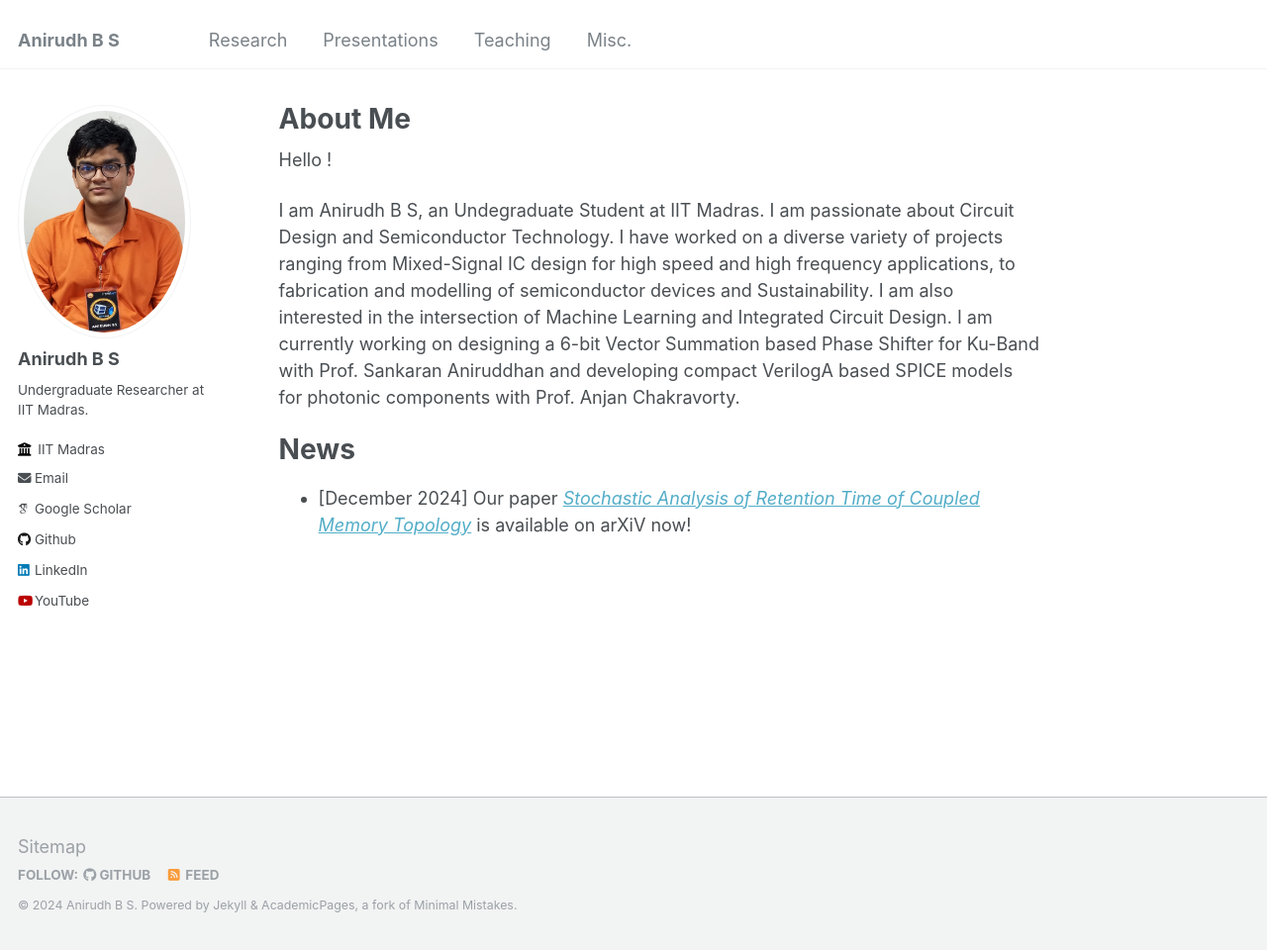
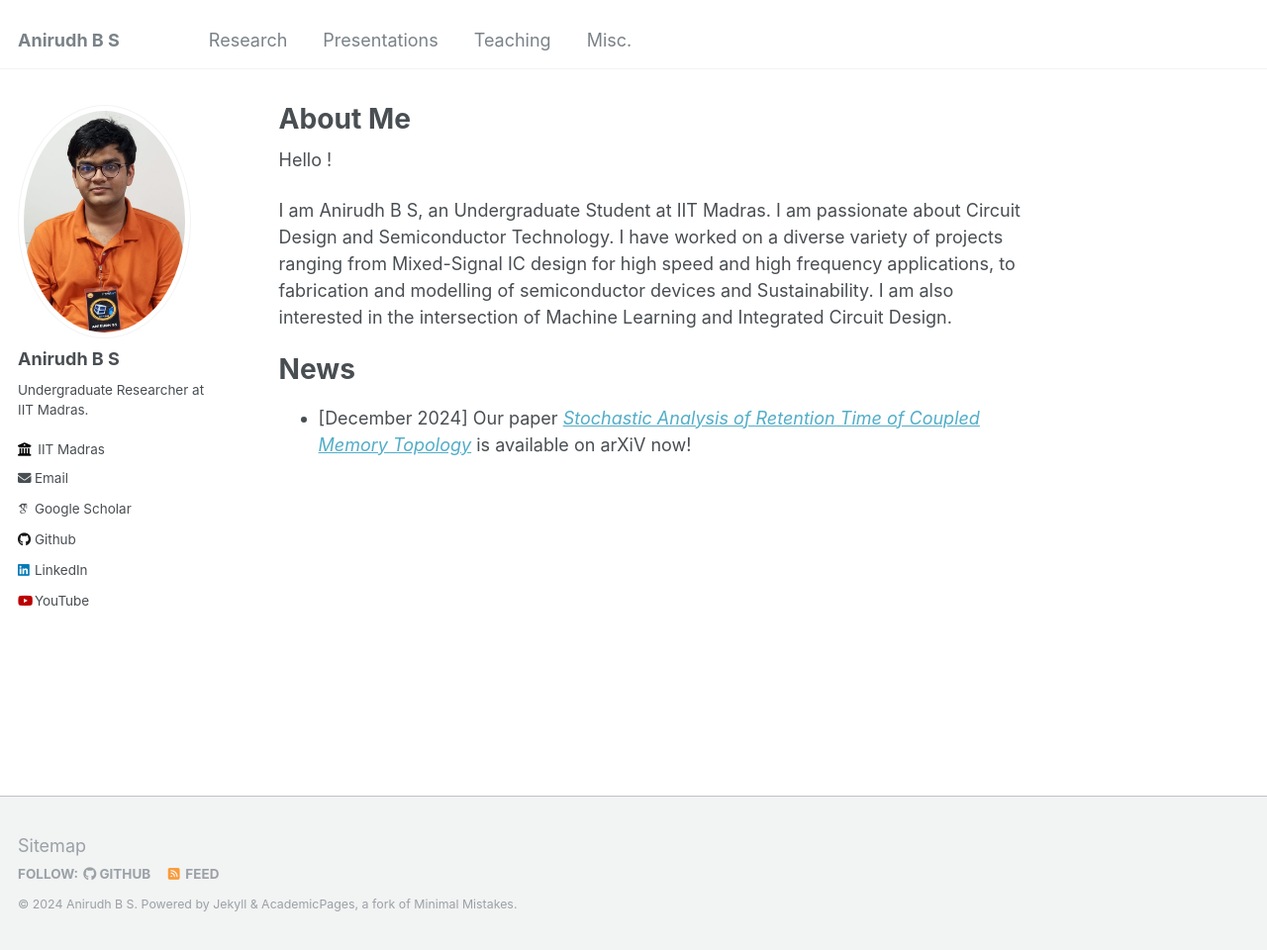
Before and after one commit to ANIRUDHBS1/ANIRUDHBS1.github.io, a Jekyll site: the page built from _pages/about.md, in a window 1280 px wide and 960 px high. Shown: the whole window at 99% size. Built offline with Jekyll 4.4.1, drawn with Linux system fonts in a browser that asks for light colours; some web fonts are replaced.

Commit message:
Update about.md

```diff
--- a/_pages/about.md
+++ b/_pages/about.md
@@ -10,7 +10,7 @@ redirect_from:
 
 Hello !
 
-I am Anirudh B S, an Undegraduate Student at IIT Madras. I am passionate about Circuit Design and Semiconductor Technology. I have worked on a diverse variety of projects ranging from Mixed-Signal IC design for high speed and high frequency applications, to fabrication and modelling of semiconductor devices and Sustainability. I am also interested in the intersection of Machine Learning and Integrated Circuit Design. I am currently working on designing a 6-bit Vector Summation based Phase Shifter for Ku-Band with Prof. Sankaran Aniruddhan and developing compact VerilogA based SPICE models for photonic components with Prof. Anjan Chakravorty.
+I am Anirudh B S, an Undergraduate Student at IIT Madras. I am passionate about Circuit Design and Semiconductor Technology. I have worked on a diverse variety of projects ranging from Mixed-Signal IC design for high speed and high frequency applications, to fabrication and modelling of semiconductor devices and Sustainability. I am also interested in the intersection of Machine Learning and Integrated Circuit Design.
 
 # News
 
```
